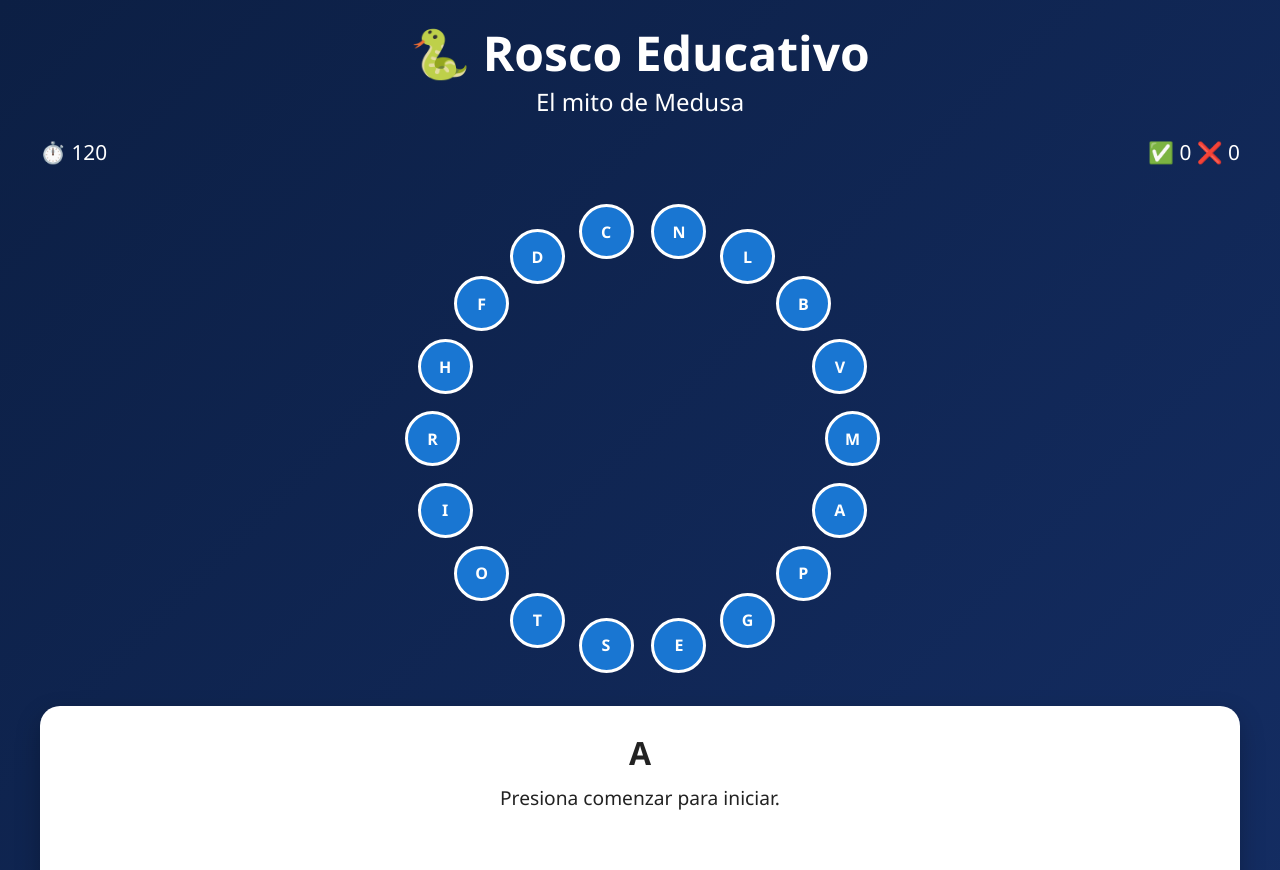
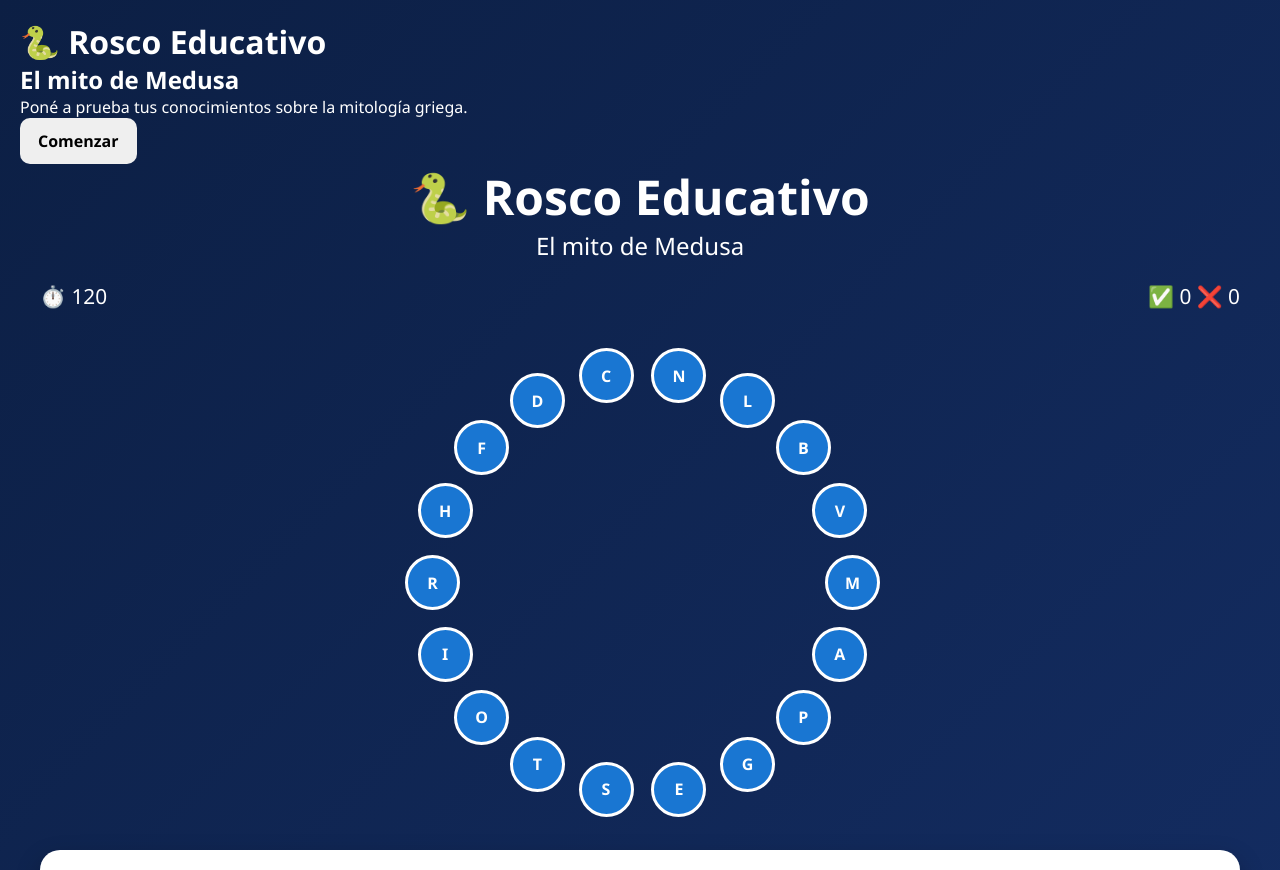
Before and after one commit to BelenBordoni39/rosco-medusa, a plain HTML site: page index.html in a window 1280 px wide. Shown: the top 870 px of the page. Drawn offline with Linux system fonts and the light colour scheme.

Commit message:
Update index.html

```diff
--- a/index.html
+++ b/index.html
@@ -7,6 +7,21 @@
     <link rel="stylesheet" href="styles.css">
 </head>
 <body>
+    <div id="welcome-screen">
+    <div class="welcome-card">
+        <h1>🐍 Rosco Educativo</h1>
+        <h2>El mito de Medusa</h2>
+
+        <p>
+            Poné a prueba tus conocimientos
+            sobre la mitología griega.
+        </p>
+
+        <button id="startBtn">
+            Comenzar
+        </button>
+    </div>
+</div>
 
 <div class="container">
 
```
